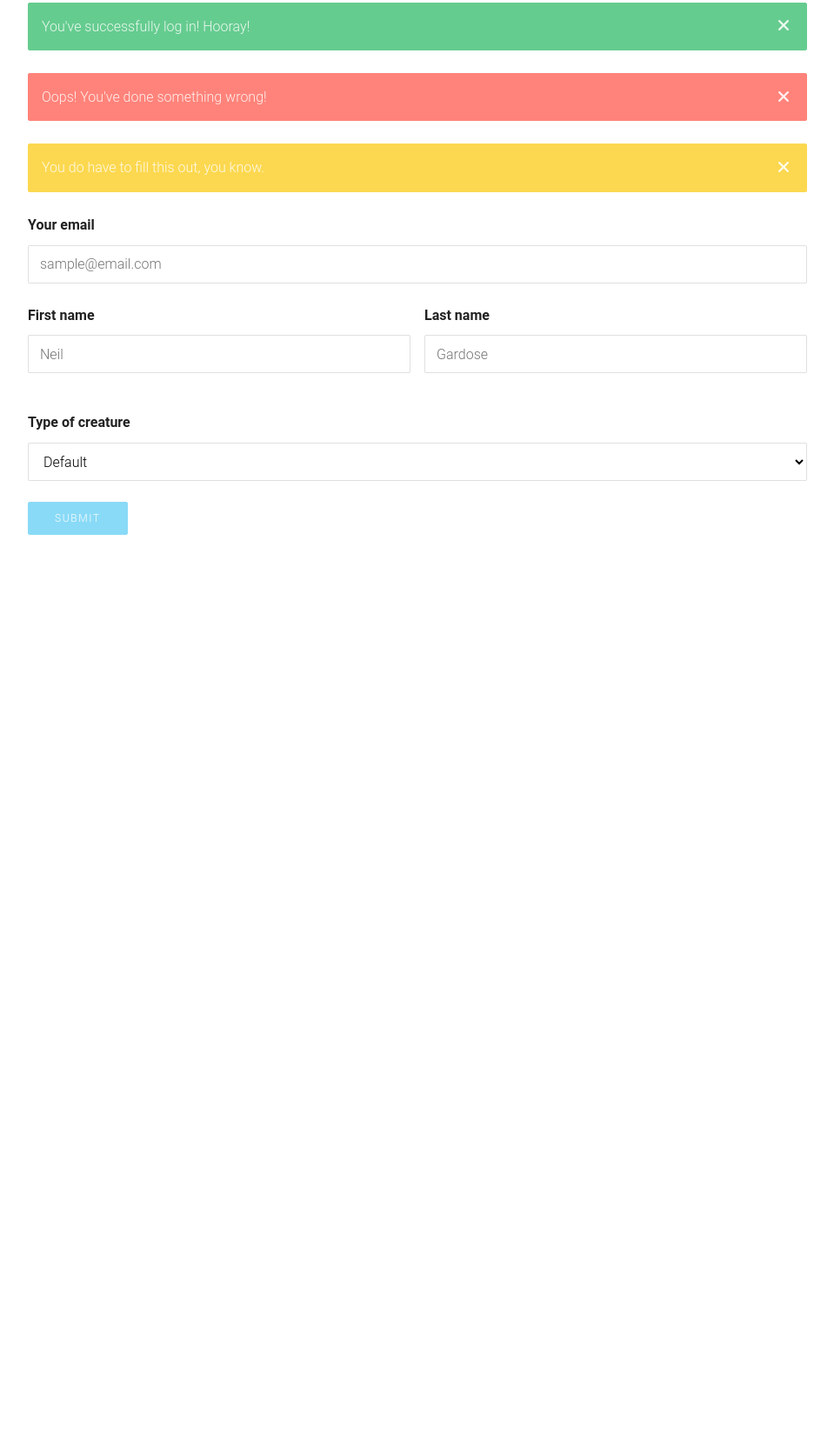
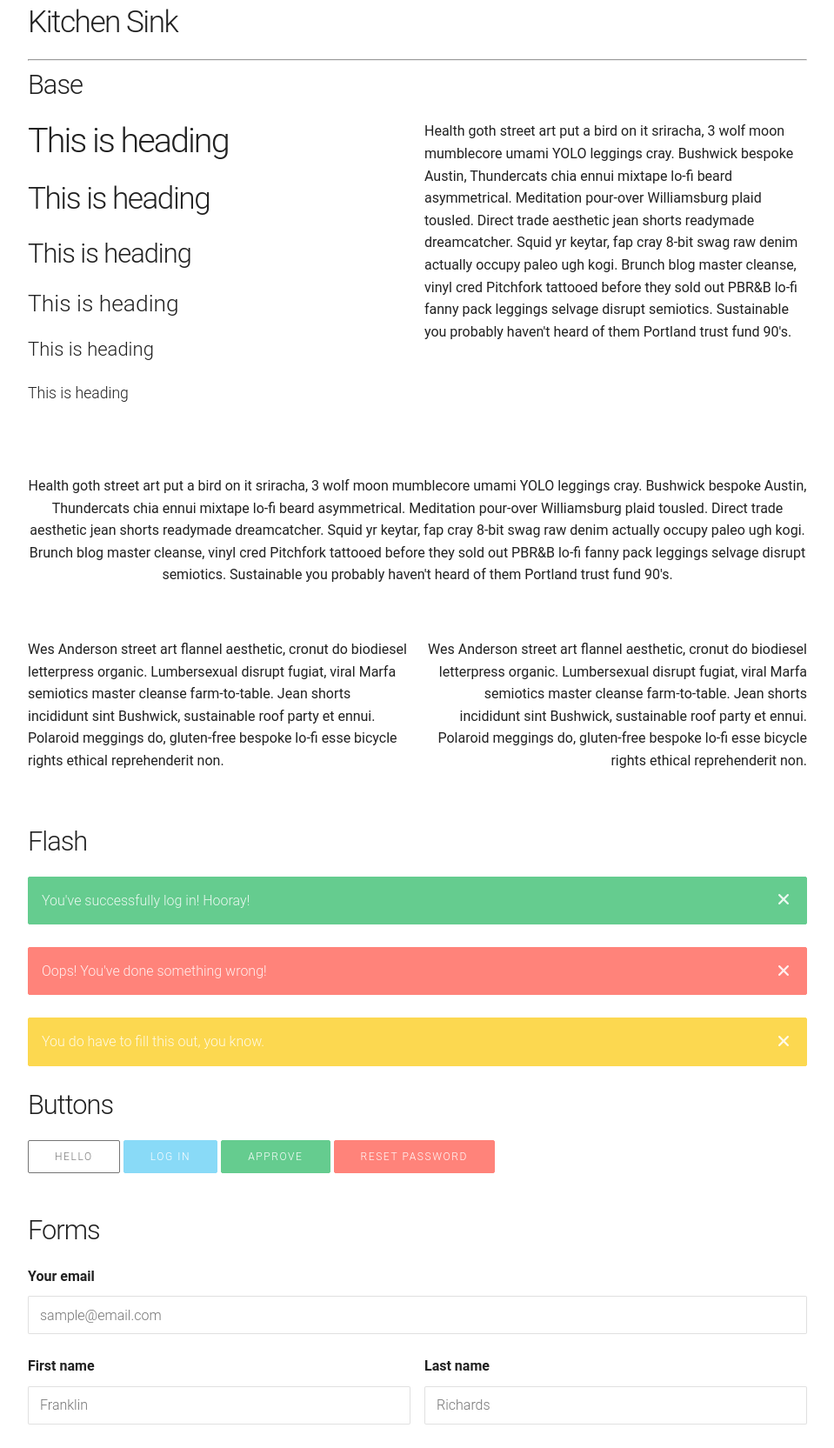
Before and after one commit to nkpgardose/cat, a website: page app/index.html in a window 1280 px wide. Shown: the part 86-1751 px from the top of the page at 87% size, without its empty margins (160-1119 px from the left). Before the commit the page ends 800 px from the top, so only its background shows below. Drawn offline with nearby package versions, Linux system fonts and the light colour scheme; files that its build step writes are made by us from their sources.

Commit message:
make index a kitchen sink for cat

```diff
--- a/app/index.html
+++ b/app/index.html
@@ -35,35 +35,84 @@
           <a href="#" class="btn btn--primary">Using button</a>
         </div>
       </nav>
-      <br />
+      <br>
+      <h2>Kitchen Sink</h2>
+      <hr>
+      <h3>Base</h3>
+      <div class="row">
+        <div class="s12 m6 col">
+          <h1>This is heading</h1>
+          <h2>This is heading</h2>
+          <h3>This is heading</h3>
+          <h4>This is heading</h4>
+          <h5>This is heading</h5>
+          <h6>This is heading</h6>
+        </div>
+        <div class="s12 m6 col">
+          <p>Health goth street art put a bird on it sriracha, 3 wolf moon mumblecore umami YOLO leggings cray. Bushwick bespoke Austin, Thundercats chia ennui mixtape lo-fi beard asymmetrical. Meditation pour-over Williamsburg plaid tousled. Direct trade aesthetic jean shorts readymade dreamcatcher. Squid yr keytar, fap cray 8-bit swag raw denim actually occupy paleo ugh kogi. Brunch blog master cleanse, vinyl cred Pitchfork tattooed before they sold out PBR&B lo-fi fanny pack leggings selvage disrupt semiotics. Sustainable you probably haven't heard of them Portland trust fund 90's.</p>
+        </div>
+      </div>
+      <div class="row">
+        <div class="s12 col">
+          <p>
+            <center>
+              Health goth street art put a bird on it sriracha, 3 wolf moon mumblecore umami YOLO leggings cray. Bushwick bespoke Austin, Thundercats chia ennui mixtape lo-fi beard asymmetrical. Meditation pour-over Williamsburg plaid tousled. Direct trade aesthetic jean shorts readymade dreamcatcher. Squid yr keytar, fap cray 8-bit swag raw denim actually occupy paleo ugh kogi. Brunch blog master cleanse, vinyl cred Pitchfork tattooed before they sold out PBR&B lo-fi fanny pack leggings selvage disrupt semiotics. Sustainable you probably haven't heard of them Portland trust fund 90's.
+            </center>
+          </p>
+        </div>
+      </div>
+      <div class="row">
+        <div class="s6 col">
+          <p>Wes Anderson street art flannel aesthetic, cronut do biodiesel letterpress organic. Lumbersexual disrupt fugiat, viral Marfa semiotics master cleanse farm-to-table. Jean shorts incididunt sint Bushwick, sustainable roof party et ennui. Polaroid meggings do, gluten-free bespoke lo-fi esse bicycle rights ethical reprehenderit non.</p>
+        </div>
+        <div class="s6 col">
+          <p class="u-alignRight">Wes Anderson street art flannel aesthetic, cronut do biodiesel letterpress organic. Lumbersexual disrupt fugiat, viral Marfa semiotics master cleanse farm-to-table. Jean shorts incididunt sint Bushwick, sustainable roof party et ennui. Polaroid meggings do, gluten-free bespoke lo-fi esse bicycle rights ethical reprehenderit non.</p>
+        </div>
+      </div>
+      <h3>Flash</h3>
       <div class="flash flash--success">
         <a class="flash-close js-close"><i class='icon ion-close-round'></i></a>
         <span class="flash-message">You've successfully log in! Hooray!</span>
       </div>
-      <br />
+      <br>
       <div class="flash flash--alert">
         <a class="flash-close js-close"><i class='icon ion-close-round'></i></a>
         <span class="flash-message">Oops! You've done something wrong!</span>
       </div>
-      <br />
+      <br>
       <div class="flash flash--warning">
         <a class="flash-close js-close"><i class='icon ion-close-round'></i></a>
         <span class="flash-message">You do have to fill this out, you know.</span>
       </div>
-      <br />
+      <br>
+      <h3>Buttons</h3>
+      <div class="row">
+        <div class="s12 col">
+          <a class="btn" href="#">Hello</a>
+          <a class="btn btn--primary" href="#">Log In</a>
+          <a class="btn btn--success" href="#">Approve</a>
+          <a class="btn btn--alert" href="#">Reset Password</a>
+        </div>
+      </div>
+      <br>
+      <h3>Forms</h3>
       <form action="" method="post">
         <label for="example-email">Your email</label>
-        <input type="email" class="u-fullWidth" id="example-email" placeholder="sample@email.com"/>
+        <input type="email" class="u-fullWidth" id="example-email" placeholder="sample@email.com">
         <div class="row">
           <div class="s6 col">
             <label for="example-firstname">First name</label>
-            <input type="text" class="u-fullWidth" id="example-firstname" placeholder="Neil"/>
+            <input type="text" class="u-fullWidth" id="example-firstname" placeholder="Franklin">
           </div>
           <div class="s6 col">
             <label for="example-lastname">Last name</label>
-            <input type="text" class="u-fullWidth" id="example-firstname" placeholder="Gardose"/>
+            <input type="text" class="u-fullWidth" id="example-firstname" placeholder="Richards">
           </div>
         </div>
+        <label class="u-pullRight">
+          <input type="checkbox">
+          <span class="label-body">Sample checkbox</span>
+        </label>
         <label for="example-select">Type of creature</label>
         <select id="example-select" class="u-fullWidth">
           <option value="default">Default</option>
@@ -71,7 +120,8 @@
           <option value="human">Human</option>
           <option value="dinosaur">Dinosaur</option>
         </select>
-        <input class="btn--primary" type="submit" value="Submit" />
+
+        <input class="btn--primary" type="submit" value="Submit">
       </form>
     </section>
     <!-- build:js(.) scripts/vendor.js -->
```
